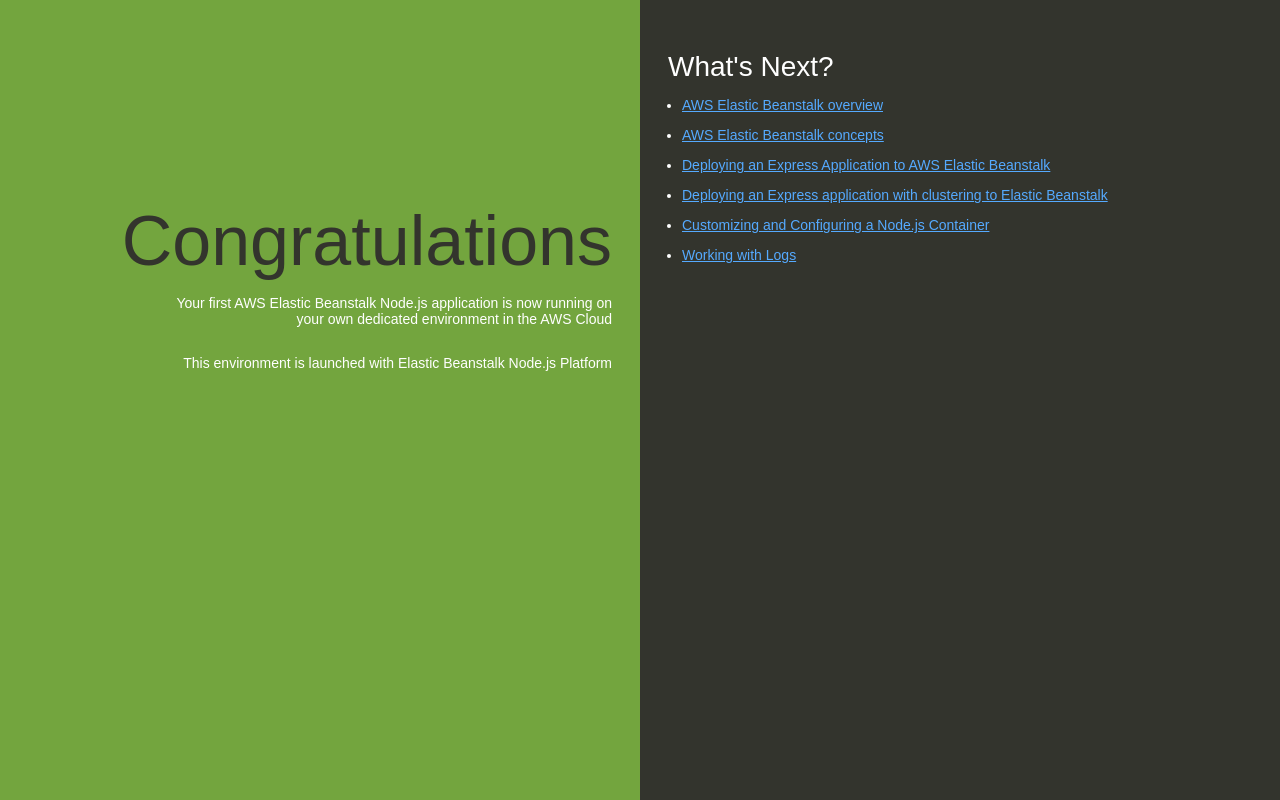
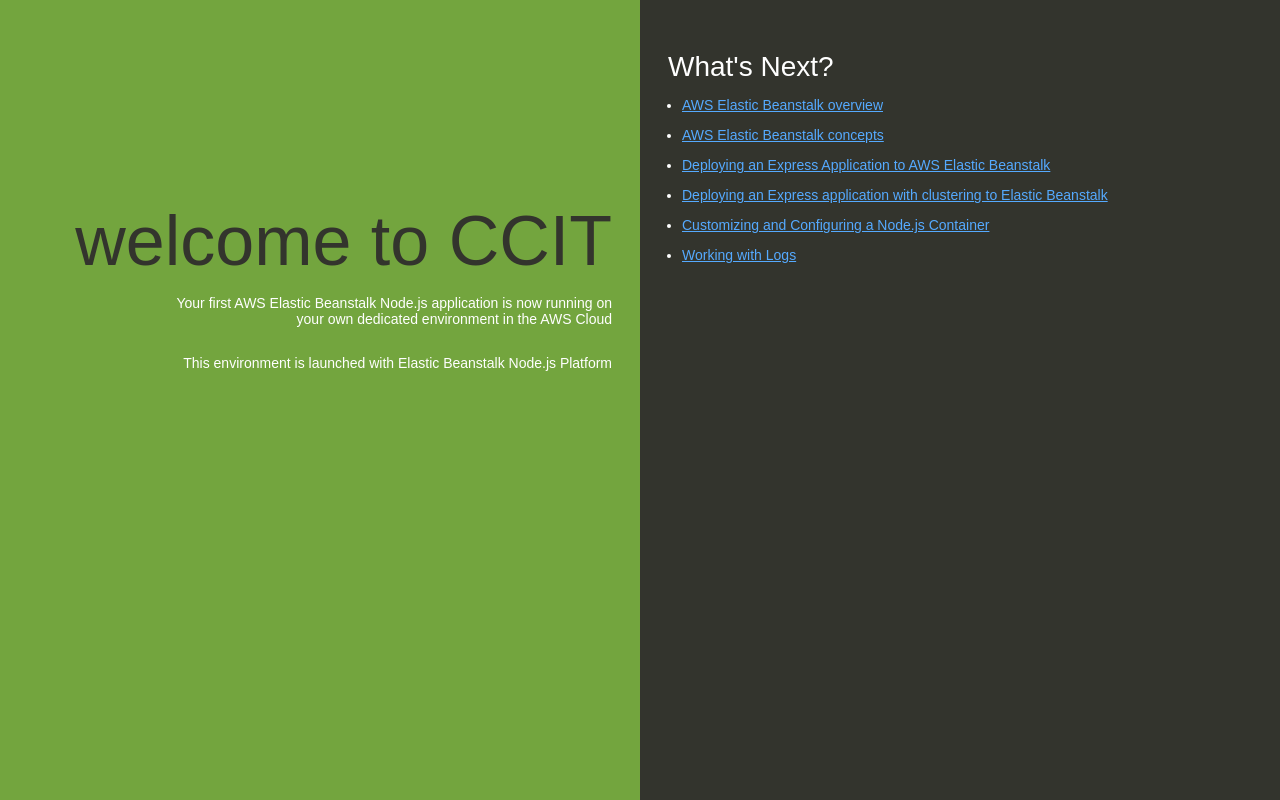
Before and after one commit to sathishreddychinthakuntla/awsnodejs-ebs, a website: page index.html in a window 1280 px wide. Drawn offline with Linux system fonts and the light colour scheme.

Commit message:
Update index.html

```diff
--- a/index.html
+++ b/index.html
@@ -74,7 +74,7 @@
   </head>
   <body>
     <div class="textColumn">
-      <h1>Congratulations</h1>
+      <h1>welcome to CCIT</h1>
       <p>Your first AWS Elastic Beanstalk Node.js application is now running on your own dedicated environment in the AWS Cloud</p>
       <p>This environment is launched with Elastic Beanstalk Node.js Platform</p>
     </div>
```
